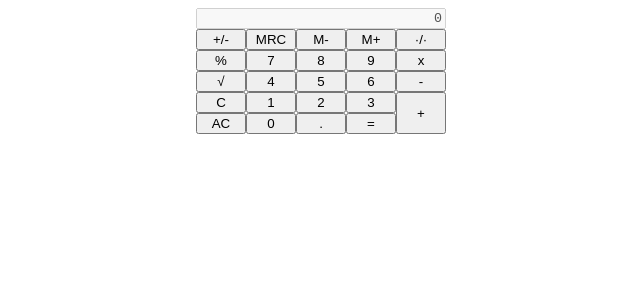
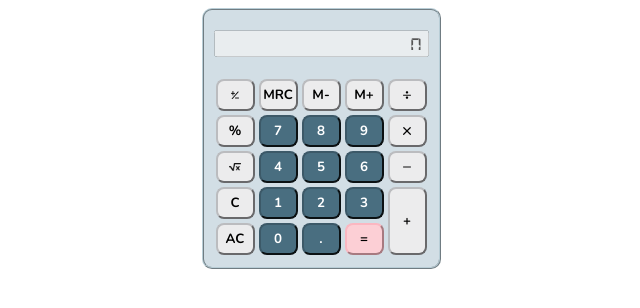
Before and after one commit to FSD0224STR/calculadora-js-bmontesc, a plain HTML site: page index.html in a window 1280 px wide. Shown: the whole page, without its empty margins (319-959 px from the left). Drawn offline with nearby package versions, Linux system fonts and the light colour scheme.

Commit message:
Feat: add styles

```diff
--- a/index.html
+++ b/index.html
@@ -5,9 +5,15 @@
     <meta name="viewport" content="width=device-width, initial-scale=1.0" />
     <title>Document</title>
     <link rel="stylesheet" type="text/css" href="styles.css" />
+    <link rel="preconnect" href="https://fonts.googleapis.com" />
+    <link rel="preconnect" href="https://fonts.gstatic.com" crossorigin />
+    <link
+      href="https://fonts.googleapis.com/css2?family=Nunito:ital,wght@0,700;1,700&display=swap"
+      rel="stylesheet"
+    />
   </head>
   <body>
-    <div class="body">
+    <div class="calculator_body">
       <div id="calculator">
         <input type="text" name="" id="screen" disabled value="0" />
       </div>
--- a/scripts.js
+++ b/scripts.js
@@ -1,19 +1,19 @@
 const buttons = [
-    { label: '+/-', type: 'operation' },    //Cambia de signo
-    { label: 'MRC', type: 'operation' },    //Borra la memoria
-    { label: 'M-', type: 'operation' },
-    { label: 'M+', type: 'operation' },
-    { label: '·/·', type: 'operation' },
+    { label: '+/-', type: 'operation', html: '<img src="/images/sign.png" alt="">'},    //Cambia de signo
+    { label: 'MRC', type: 'memory' },    //Borra la memoria
+    { label: 'M-', type: 'memory' },
+    { label: 'M+', type: 'memory' },
+    { label: '·/·', type: 'operation', html: '<img src="/images/divide.png" alt="">' },
     { label: '%', type: 'operation' },
     { label: '7', type: 'number' },
     { label: '8', type: 'number' },
     { label: '9', type: 'number' },
-    { label: 'x', type: 'operation' },
-    { label: '√', type: 'operation' },
+    { label: 'x', type: 'operation', html: '<img src="/images/product.png" alt="">' },
+    { label: '√', type: 'operation', html: '<img src="/images/sqrt.png" alt="">' },
     { label: '4', type: 'number' },
     { label: '5', type: 'number' },
     { label: '6', type: 'number' },
-    { label: '-', type: 'operation' },
+    { label: '-', type: 'operation', html: '<img src="/images/substract.png" alt="">' },
     { label: 'C', type: 'operation' },      //Borra la pantalla actual
     { label: '1', type: 'number' },
     { label: '2', type: 'number' },
@@ -31,11 +31,15 @@ const screen = document.getElementById('screen')
 const drawCalculator = (buttons) => {
     buttons.map(button => {
         let calculatorButton = document.createElement('button')
-        calculatorButton.innerText = button.label
         calculatorButton.dataset.label = button.label
         calculatorButton.dataset.type = button.type
         if (button.label === '+'){
             calculatorButton.className = 'plus'
+        }
+        if (button.html){
+            calculatorButton.innerHTML = button.html
+        } else {
+            calculatorButton.innerText = button.label
         }
         calculator.appendChild(calculatorButton)
     })
--- a/styles.css
+++ b/styles.css
@@ -1,13 +1,32 @@
-.body {
+@font-face {
+  font-family: "calculator-font";
+  src: url(fonts/digital-7.regular.ttf);
+}
+
+.calculator_body {
+  background-color: #d2dee5;
   display: flex;
   flex-direction: column;
   align-items: center;
+  max-width: fit-content;
+  margin: auto;
+  padding: 10px;
+  border-radius: 10px;
+  border: 2px ridge #b8cdd6;
 }
 
 #screen {
-  font-family: monospace;
+  font-family: "calculator-font", monospace;
+  font-size: 24px;
   text-align: right;
   grid-column: span 5;
+  margin-top: 10px;
+  margin-bottom: 20px;
+  padding: 5px;
+}
+
+img {
+  height: 8px;
 }
 
 .plus {
@@ -16,5 +35,28 @@
 
 #calculator {
   display: grid;
-  grid-template-columns: repeat(5, 50px);
+  grid-template-columns: repeat(5, 1fr);
 }
+
+button {
+  padding: 5px 0px;
+  margin: 2px;
+  border-radius: 8px;
+  font-family: "Nunito";
+}
+
+button {
+  background-color: #ececed;
+  border: 2px outset #bbbcbf;
+}
+
+button[data-type="number"] {
+  background-color: #496e80;
+  color: white;
+  border: 2px outset #3c5968;
+}
+
+button[data-type="result"] {
+  background-color: #fccfd5;
+  border: 2px outset #fbb7c1;
+}
```
Also changed, not shown: fonts/digital-7.regular.ttf (added), images/divide.png (added), images/product.png (added), images/sign.png (added), images/sqrt.png (added), images/substract.png (added).
